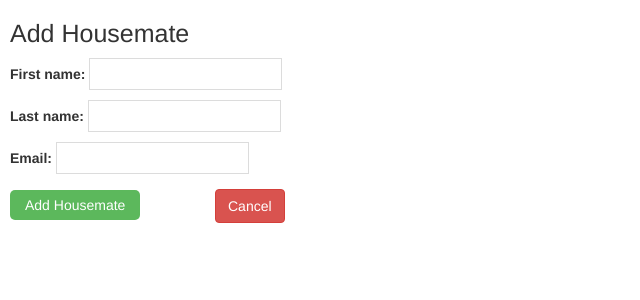
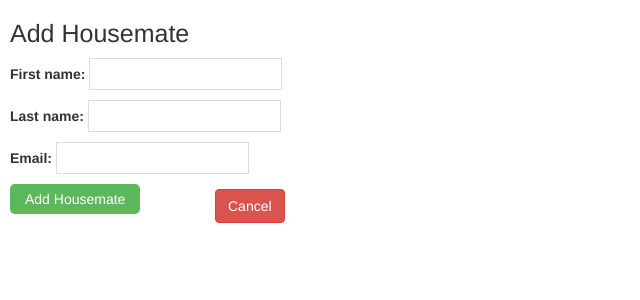
Before and after one commit to yvang121/Chore-Tracker, a Django app: a page that uses chore_tracker/chore_app/templates/chore_app/addHousemate.html in a window 1280 px wide. Shown: the part 51-351 px from the top of the page, without its empty margins (0-640 px from the left). Run offline with Django 3.2, Linux system fonts and the light colour scheme; some libraries are stand-ins or nearby versions.

Commit message:
Refactored css style and added div sections

```diff
--- a/chore_tracker/chore_app/templates/chore_app/addChore.html
+++ b/chore_tracker/chore_app/templates/chore_app/addChore.html
@@ -44,8 +44,10 @@
 	<form method='POST' action='' style="position: relative; padding-left: 10px; padding-right: 10px">
 		{% csrf_token %}
 		{{ form.as_p }}
-		<input style="position: relative; top: 5;" type='submit' class = "btn btn-success pull-left" value='Add Chore'/>
-		<div class="cancel">
+		<div class='save'>
+			<input type='submit' class = "btn btn-success pull-left" value='Add Chore'/>
+		</div>
+		<div class='cancel'>
 			<a href="{% url 'chore_app:detail' housemate.id %}" class="btn btn-danger" role="button">Cancel</a>
 		</div>
 	</form>
--- a/chore_tracker/chore_app/templates/chore_app/addHousemate.html
+++ b/chore_tracker/chore_app/templates/chore_app/addHousemate.html
@@ -37,11 +37,14 @@
 		</div>
 	</nav>
 	<h1 style="position: relative; left: 10px; width: 400; font-size: 25;">Add Housemate</h1>
-	<form method='post' action='' style="position: relative; left: 10px">{% csrf_token %}
+	<form method='post' action='' style="position: relative; left: 10px">
+		{% csrf_token %}
 		{{ form.as_p }}
-		<input style="position: relative; top: 6.5" type='submit' class="btn btn-success pull-left" value='Add Housemate'/>
-		<div class="cancel">
-			<a href="{% url 'chore_app:index' %}" class="btn btn-danger" role="button">Cancel</a></button>
+		<div class='save'>
+			<input type='submit' class="btn btn-success pull-left" value='Add Housemate'/>
+		</div>
+		<div class='cancel'>
+			<a href="{% url 'chore_app:index' %}" class="btn btn-danger" role="button">Cancel</a>
 		</div>
 	</form>
 </body>
```
